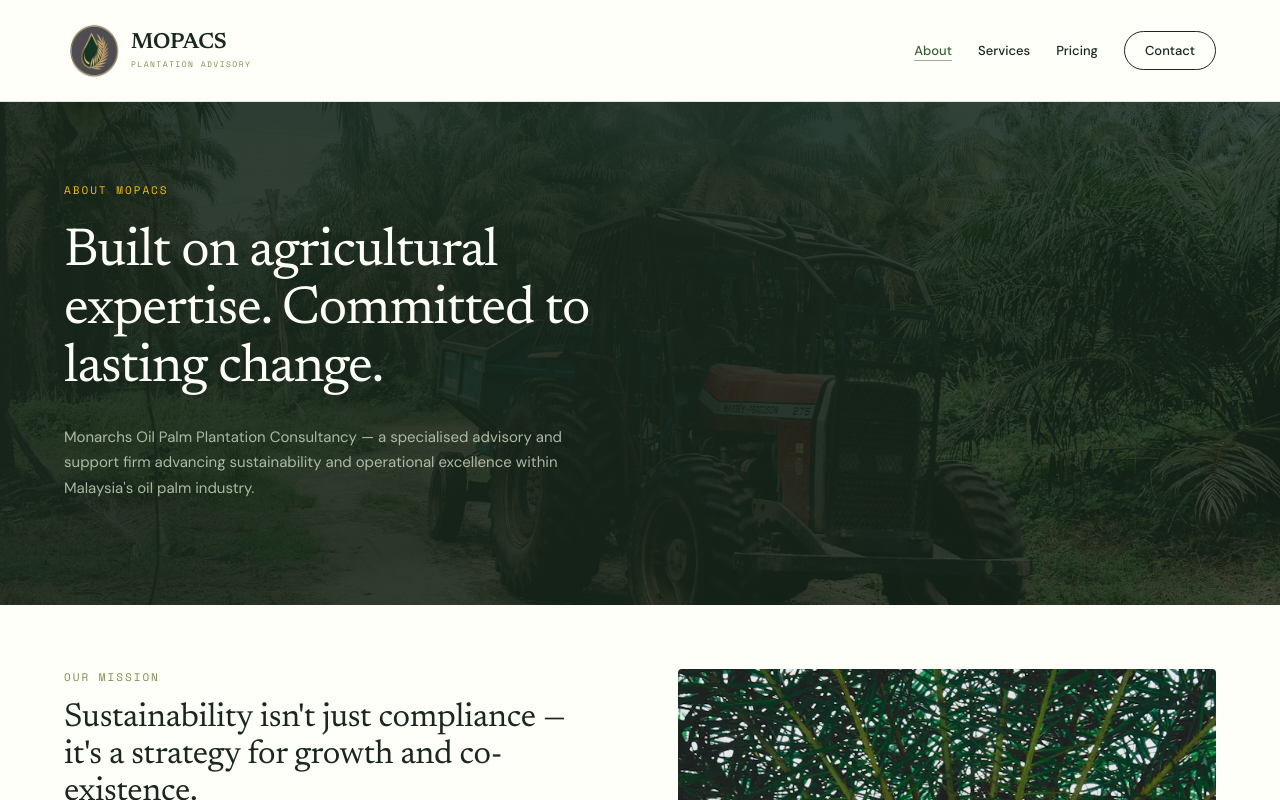
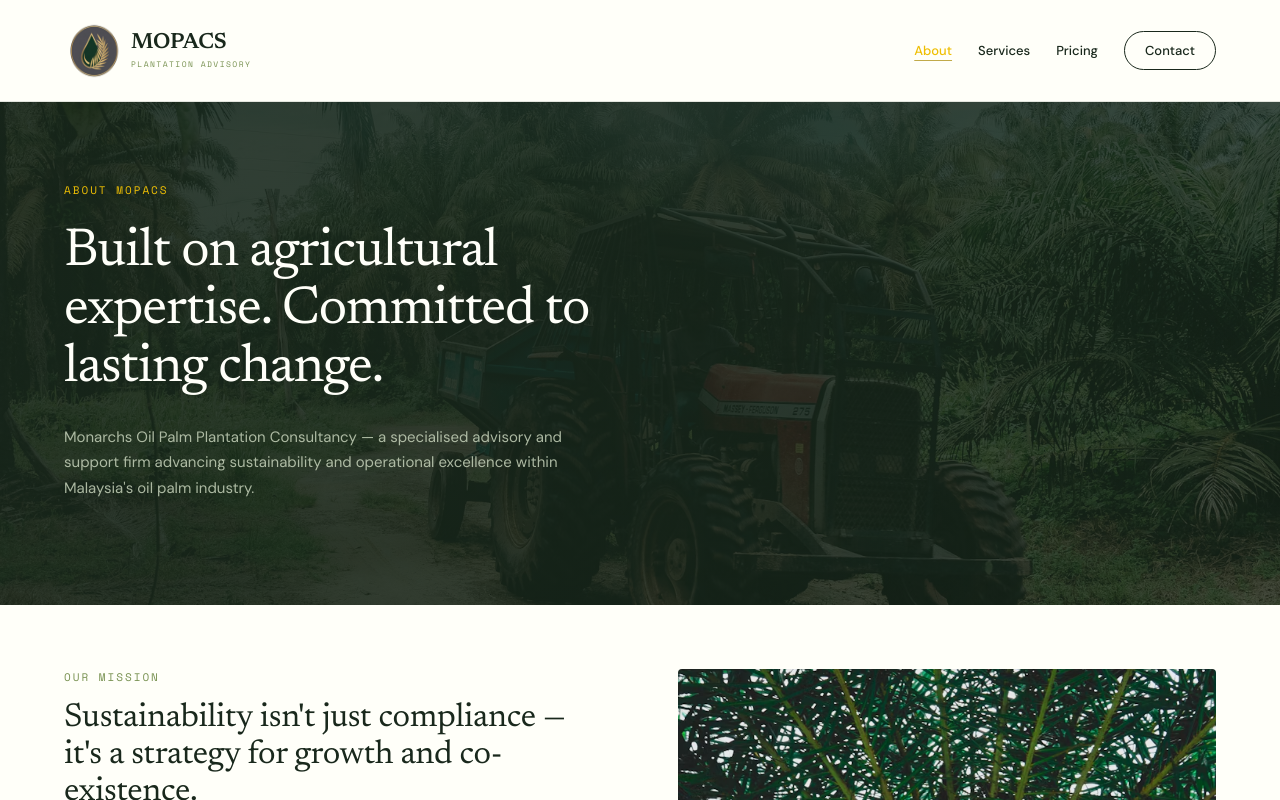
Before and after one commit to fab19n/mopacssd-site, a Next.js app: page /about in a window 1280 px wide. Shown: the top 800 px of the page. Built offline with nearby package versions, Linux system fonts and the light colour scheme.

Commit message:
minor ui tweak on nav bar

```diff
--- a/components/Nav.tsx
+++ b/components/Nav.tsx
@@ -65,9 +65,9 @@ export default function Nav() {
                 style={{
                   fontFamily: "'DM Sans', sans-serif",
                   fontSize: 13, fontWeight: 500,
-                  color: active ? '#386035' : '#19281c',
+                  color: active ? '#EFBF04' : '#19281c',
                   textDecoration: active ? 'underline' : 'none',
-                  textDecorationColor: 'rgba(56,96,53,0.5)',
+                  textDecorationColor: 'rgba(169, 137, 7, 0.72)',
                   textUnderlineOffset: 5,
                 }}
               >
```
